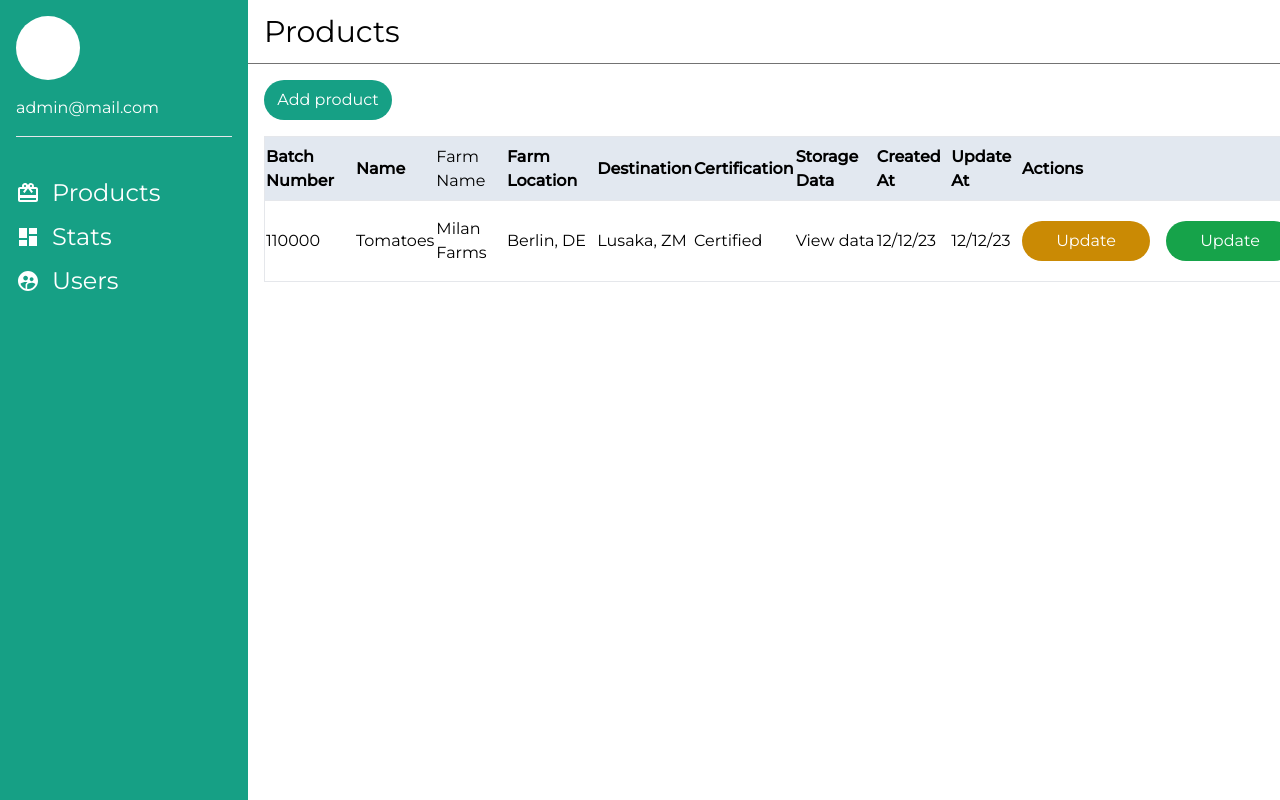
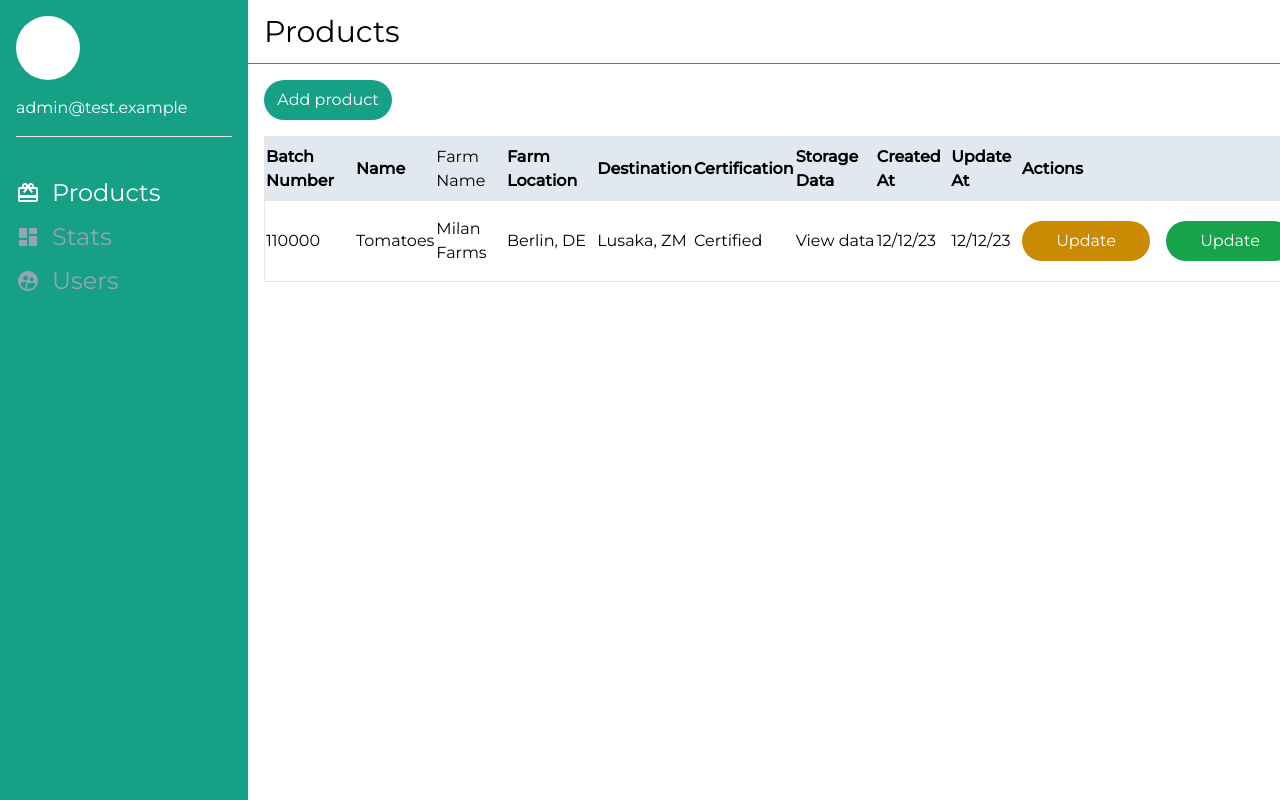
Before and after one commit to cephaschapa/CropTraceService, a Next.js app in the folder client/: page /dashboard in a window 1280 px wide. Built offline with nearby package versions, Linux system fonts and the light colour scheme.

Commit message:
feat: refactor Sidebar into component and add current page selection highlight
Signed-off-by: Milan Gruner <milangruner@gmail.com>

```diff
--- a/client/src/app/dashboard/page.tsx
+++ b/client/src/app/dashboard/page.tsx
@@ -1,33 +1,11 @@
 'use client'
 import React from "react"
-import {MdRedeem, MdDashboard, MdSupervisedUserCircle} from 'react-icons/md'
+import Sidebar from "@/components/Sidebar"
 
 export default function Dashboard () {
     return(
         <div className="flex">
-            <header className="w-[300px] bg-[#16a085] h-[100vh] p-4">
-                <div>
-                    <div className="h-16 w-16 bg-white rounded-full mb-4"/>
-                    <div className="mb-4 text-white">admin@mail.com</div>
-                    <hr />
-                </div>
-                <div>
-                    <ul className="py-10 flex flex-col space-y-3">
-                        <li className="text-white flex items-center text-2xl space-x-3 cursor-pointer">
-                            <MdRedeem size={24}/>
-                            <span>Products</span>
-                        </li>
-                        <li className="text-white flex items-center text-2xl space-x-3 cursor-pointer">
-                            <MdDashboard size={24}/>
-                            <span>Stats</span>
-                        </li>
-                        <li className="text-white flex items-center text-2xl space-x-3 cursor-pointer">
-                            <MdSupervisedUserCircle size={24}/>
-                            <span>Users</span>
-                        </li>
-                    </ul>
-                </div>
-            </header>
+            <Sidebar selectedPage="Products" userEmail="admin@test.example"/>
             <main className="w-full">
                 <header className="px-4 h-16 flex items-center border-b border-neutral-500 w-full">
                     <p className="text-3xl">Products</p>
--- /dev/null
+++ b/client/src/components/Sidebar.tsx
@@ -0,0 +1,36 @@
+import React from "react";
+import {MdRedeem, MdDashboard, MdSupervisedUserCircle} from 'react-icons/md';
+
+interface SidebarProps {
+    userEmail: String;
+    selectedPage: 'Products' | 'Stats' | 'Users';
+}
+
+export default function Sidebar(props: SidebarProps) {
+    const { userEmail, selectedPage } = props;
+    return (
+        <header className="w-[300px] bg-[#16a085] h-[100vh] p-4">
+            <div>
+                <div className="h-16 w-16 bg-white rounded-full mb-4"/>
+                <div className="mb-4 text-white">{userEmail}</div>
+                <hr />
+            </div>
+            <div>
+                <ul className="py-10 flex flex-col space-y-3">
+                    <li className="text-white flex items-center text-2xl space-x-3 cursor-pointer">
+                        <MdRedeem size={24} color={selectedPage === 'Products' ? '#FFF' : '#94A3B8'} />
+                        <span className={selectedPage === 'Products' ? 'text-white' : 'text-slate-400'}>Products</span>
+                    </li>
+                    <li className="text-white flex items-center text-2xl space-x-3 cursor-pointer">
+                        <MdDashboard size={24} color={selectedPage === 'Stats' ? '#FFF' : '#94A3B8'} />
+                        <span className={selectedPage === 'Stats' ? 'text-white' : 'text-slate-400'}>Stats</span>
+                    </li>
+                    <li className="text-white flex items-center text-2xl space-x-3 cursor-pointer">
+                        <MdSupervisedUserCircle size={24} color={selectedPage === 'Users' ? '#FFF' : '#94A3B8'} />
+                        <span className={selectedPage === 'Users' ? 'text-white' : 'text-slate-400'}>Users</span>
+                    </li>
+                </ul>
+            </div>
+        </header>
+    );
+}
```
